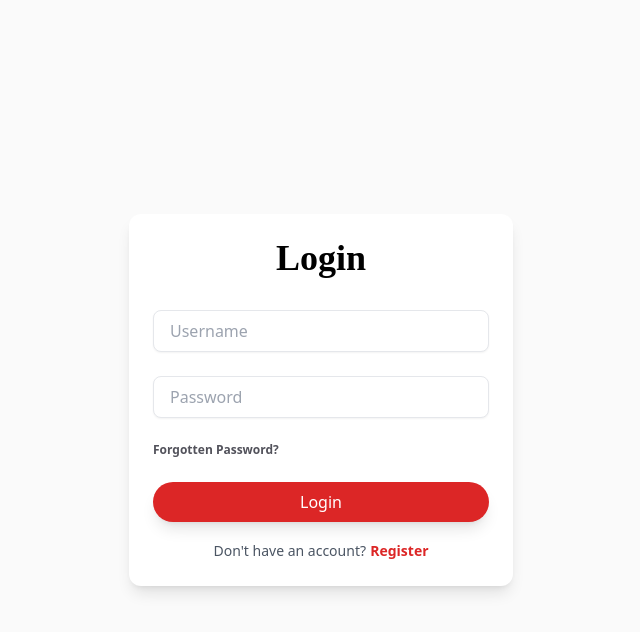
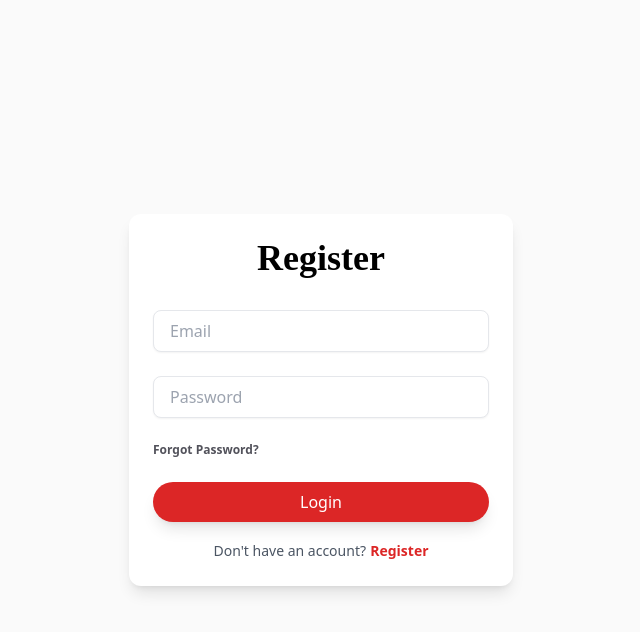
Before and after one commit to winston21587/RoomSystem69x4c, a PHP site: page /Register.php in a window 1280 px wide. Shown: the top 632 px of the page, without its empty margins (319-959 px from the left). Run offline with PHP 8.4, Linux system fonts and the light colour scheme; some libraries are stand-ins or nearby versions.

```diff
--- a/Register.php
+++ b/Register.php
@@ -4,7 +4,7 @@
     <meta charset="UTF-8">
     <meta name="viewport" content="width=device-width, initial-scale=1.0">
     <script src="https://cdn.tailwindcss.com"></script>
-    <title>Login</title>
+    <title>Register</title>
 </head>
 <body class="bg-neutral-50">
 
@@ -19,13 +19,13 @@
     </div> -->
 
     <!-- Login Title -->
-    <h2 class="text-4xl text-center text-black font-semibold mb-8 font-['Poppins']">Login</h2>
+    <h2 class="text-4xl text-center text-black font-semibold mb-8 font-['Poppins']">Register</h2>
 
     <!-- Login Form -->
     <form action="#" method="POST" class="space-y-6">
       <!-- Username Input -->
       <div class="relative">
-        <input type="text" name="username" class="w-full px-4 py-2 border rounded-lg bg-white text-black shadow-sm focus:outline-none focus:ring-2 focus:ring-red-600" placeholder="Username" required>
+        <input type="text" name="username" class="w-full px-4 py-2 border rounded-lg bg-white text-black shadow-sm focus:outline-none focus:ring-2 focus:ring-red-600" placeholder="Email" required>
         <!-- <label for="username" class="absolute top-3 left-4 text-gray-500">Username</label> -->
       </div>
 
@@ -37,7 +37,7 @@
 
       <!-- Forgot Password Link -->
       <div class="flex justify-between">
-        <a href="#" class="text-xs text-zinc-600 font-semibold">Forgotten Password?</a>
+        <a href="#" class="text-xs text-zinc-600 font-semibold">Forgot Password?</a>
       </div>
 
       <!-- Login Button -->
```
